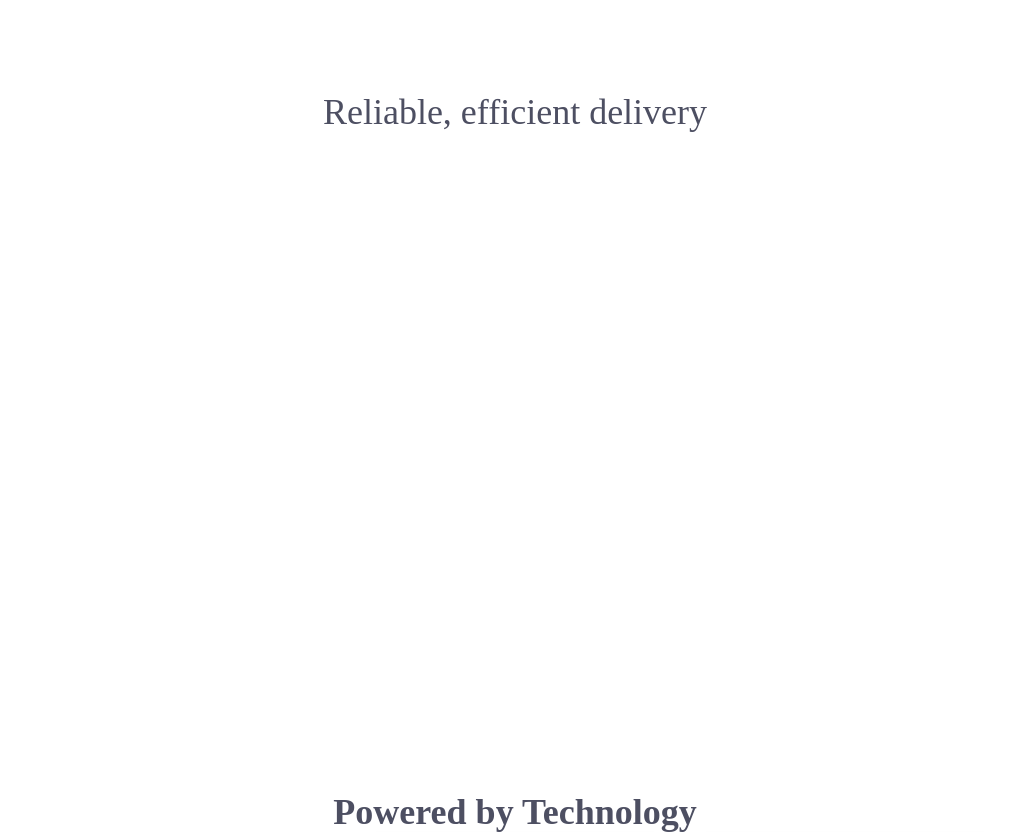
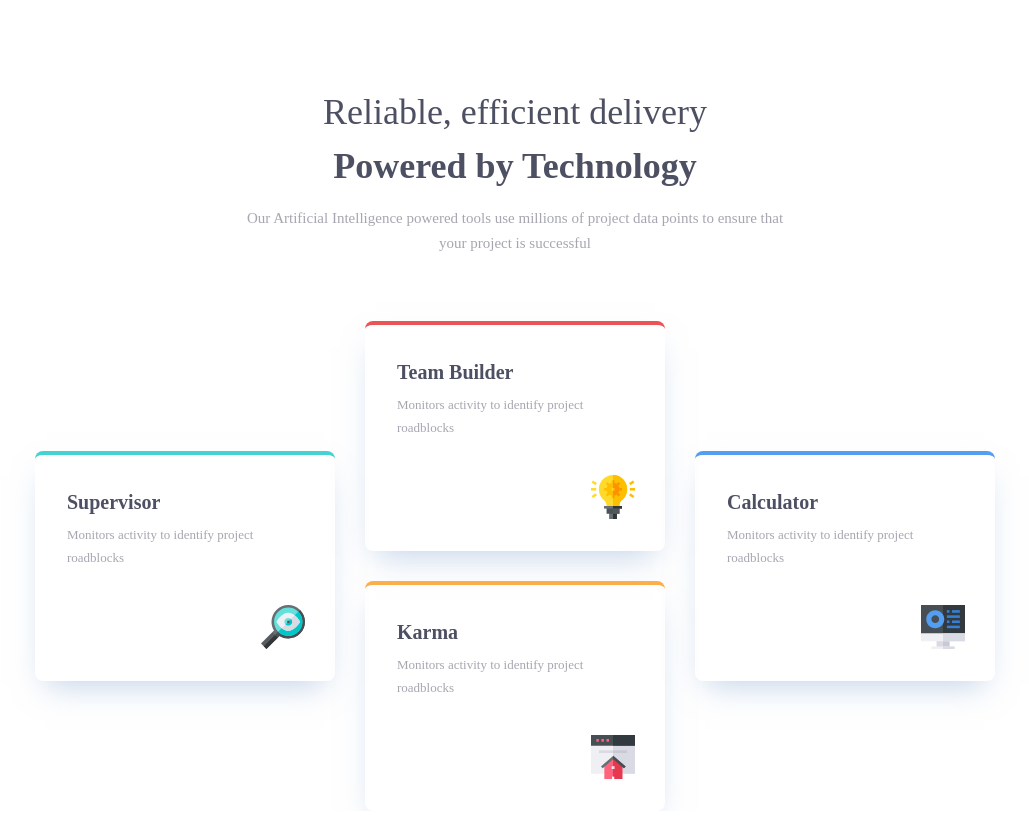
Before and after one commit to guramius/four-card.github.io, a plain HTML site: page index.html in a window 1280 px wide. Shown: the top 832 px of the page, without its empty margins (125-1154 px from the left). After the commit the page ends 811 px from the top, so only its background shows below. Drawn offline with Linux system fonts and the light colour scheme.

Commit message:
Update style.css

```diff
--- a/style.css
+++ b/style.css
@@ -2,6 +2,9 @@
     padding: 0;
     margin: 0;
     box-sizing: border-box;
+
+}
+body {
     height: 700px;
 }
 .title {
```
